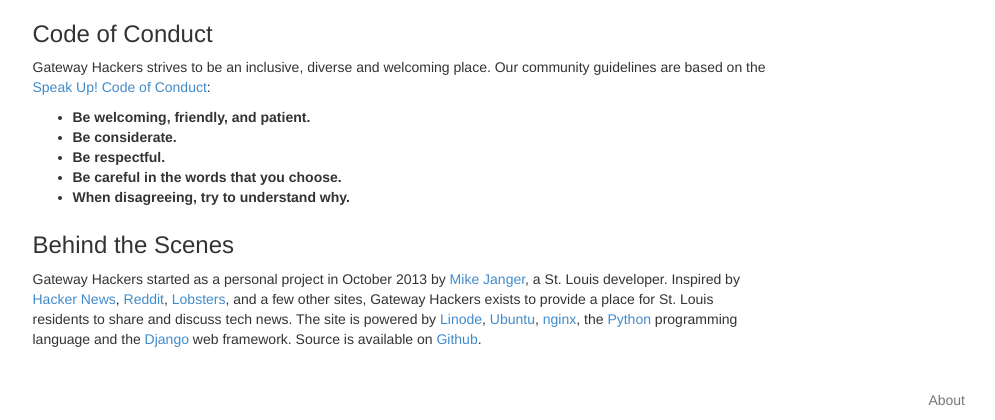
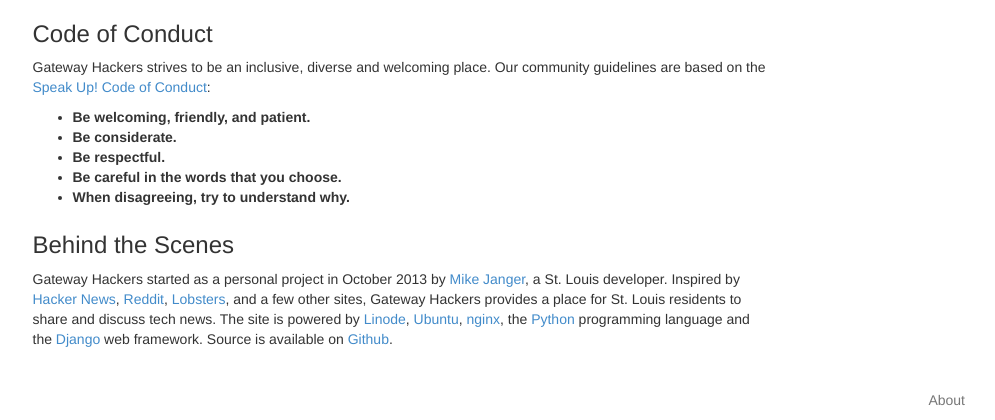
Before and after one commit to inchingforward/gh, a Django app: page /about/ in a window 1280 px wide. Shown: the part 390-810 px from the top of the page, without its empty margins (245-1240 px from the left). Run offline with Django 3.2, Linux system fonts and the light colour scheme; parts of the project's set-up code (start-up, migrations or seed data) failed here and were passed over; some libraries are stand-ins or nearby versions.

Commit message:
Copy change.

```diff
--- a/gh/templates/about.html
+++ b/gh/templates/about.html
@@ -91,7 +91,7 @@
           </ul>
 
           <h3>Behind the Scenes</h3>
-          <p>Gateway Hackers started as a personal project in October 2013 by <a href="http://mikejanger.net">Mike Janger</a>, a St. Louis developer.  Inspired by <a href="http://news.ycombinator.com">Hacker News</a>, <a href="http://reddit.com">Reddit</a>, <a href="https://lobste.rs/">Lobsters</a>, and a few other sites, Gateway Hackers exists to provide a place for St. Louis residents to share and discuss tech news.  The site is powered by <a href="http://linode.com">Linode</a>, <a href="http://ubuntu.com">Ubuntu</a>, <a href="http://nginx.org/en/">nginx</a>, the <a href="http://python.org">Python</a> programming language and the <a href="http://djangoproject.com">Django</a> web framework.  Source is available on <a href="https://github.com/inchingforward/gh">Github</a>.</p>
+          <p>Gateway Hackers started as a personal project in October 2013 by <a href="http://mikejanger.net">Mike Janger</a>, a St. Louis developer.  Inspired by <a href="http://news.ycombinator.com">Hacker News</a>, <a href="http://reddit.com">Reddit</a>, <a href="https://lobste.rs/">Lobsters</a>, and a few other sites, Gateway Hackers provides a place for St. Louis residents to share and discuss tech news.  The site is powered by <a href="http://linode.com">Linode</a>, <a href="http://ubuntu.com">Ubuntu</a>, <a href="http://nginx.org/en/">nginx</a>, the <a href="http://python.org">Python</a> programming language and the <a href="http://djangoproject.com">Django</a> web framework.  Source is available on <a href="https://github.com/inchingforward/gh">Github</a>.</p>
       </div>
   </div>
   <div class="col-md-4"></div>
```
